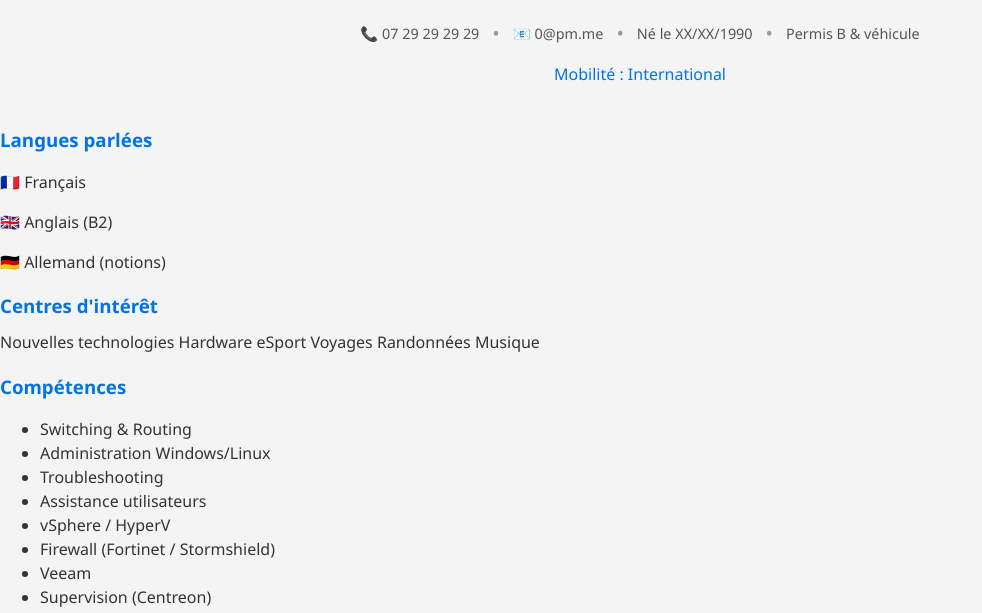
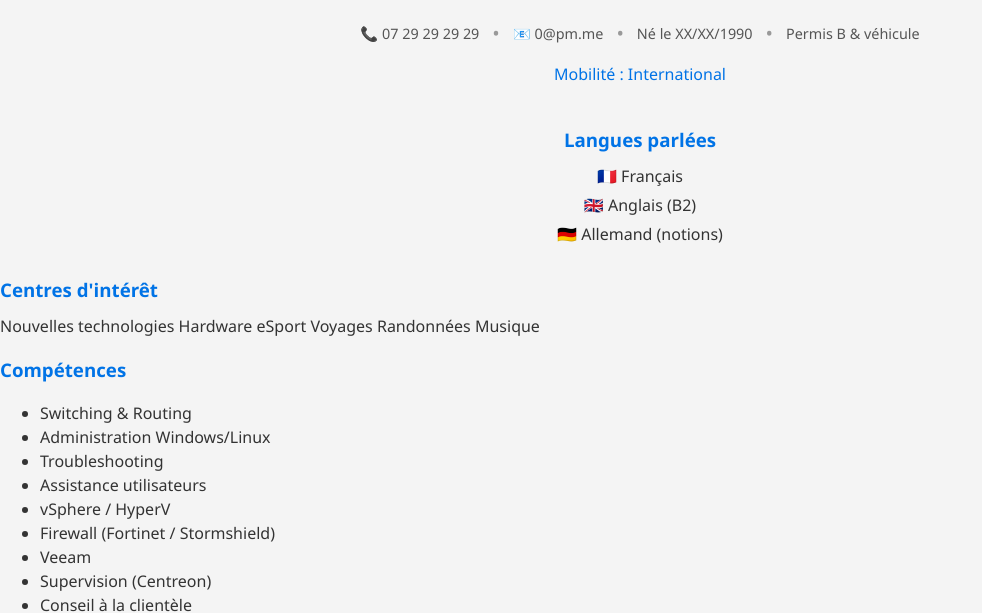
Before and after one commit to libexec-xflr6/libexec-xflr6.github.io, a plain HTML site: page index.html in a window 1280 px wide. Shown: the part 180-793 px from the top of the page, without its empty margins (0-982 px from the left). Drawn offline with Linux system fonts and the light colour scheme.

Commit message:
Update style.css

```diff
--- a/style.css
+++ b/style.css
@@ -60,3 +60,22 @@ h3 {
   /* Enlève le commentaire ci-dessous si tu veux les centrer aussi */
   /* text-align: center; */
 }
+
+/* PARTIE LANGUES ######################*/
+
+.langues-parlees {
+  text-align: center; /* Centre toute la section */
+  margin-bottom: 30px;
+}
+
+.langues-parlees h3 {
+  color: #0073e6;
+  margin-bottom: 10px;
+}
+
+.langues-parlees p {
+  margin: 5px 0;
+  font-size: 1em;
+}
+
+/* FIN PARTIE LANGUES ######################*/
```
